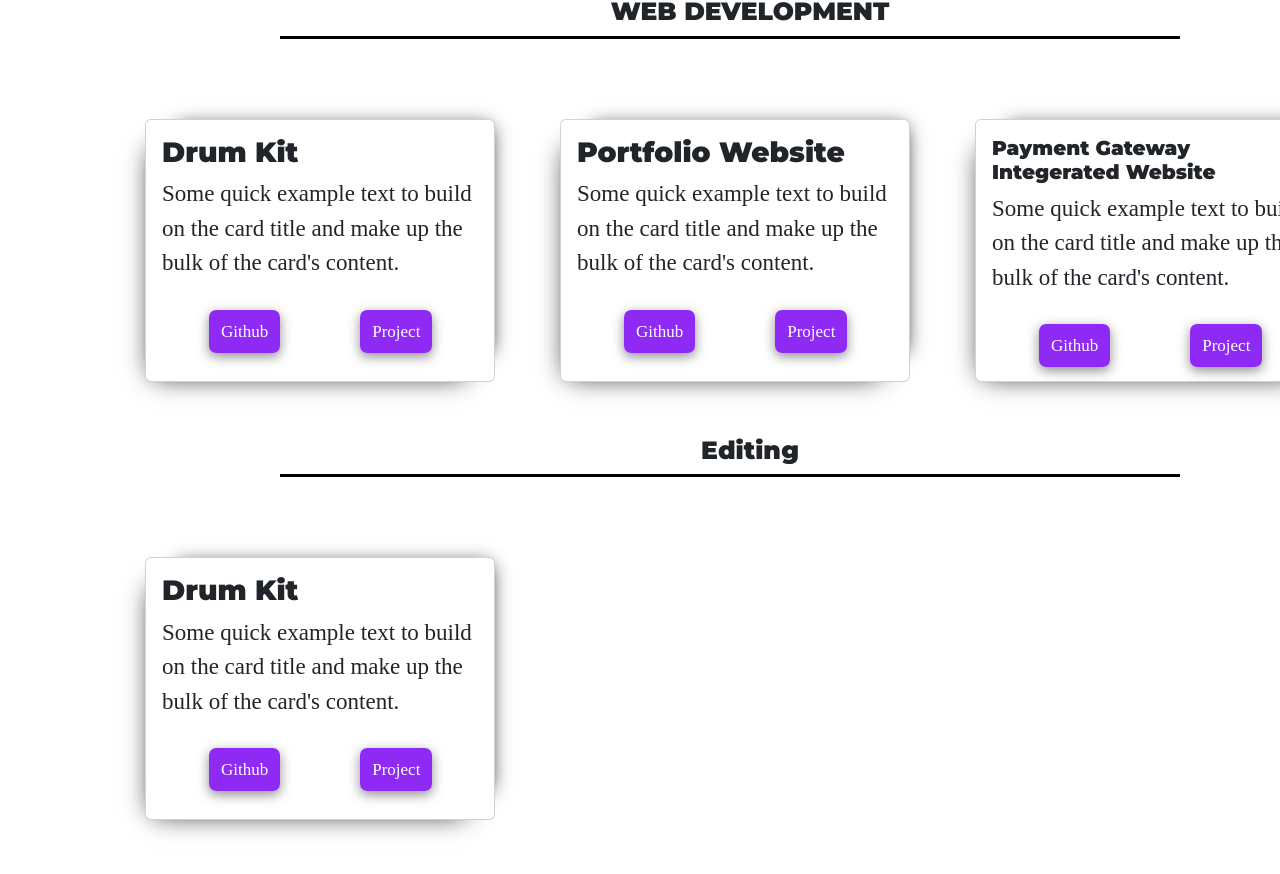
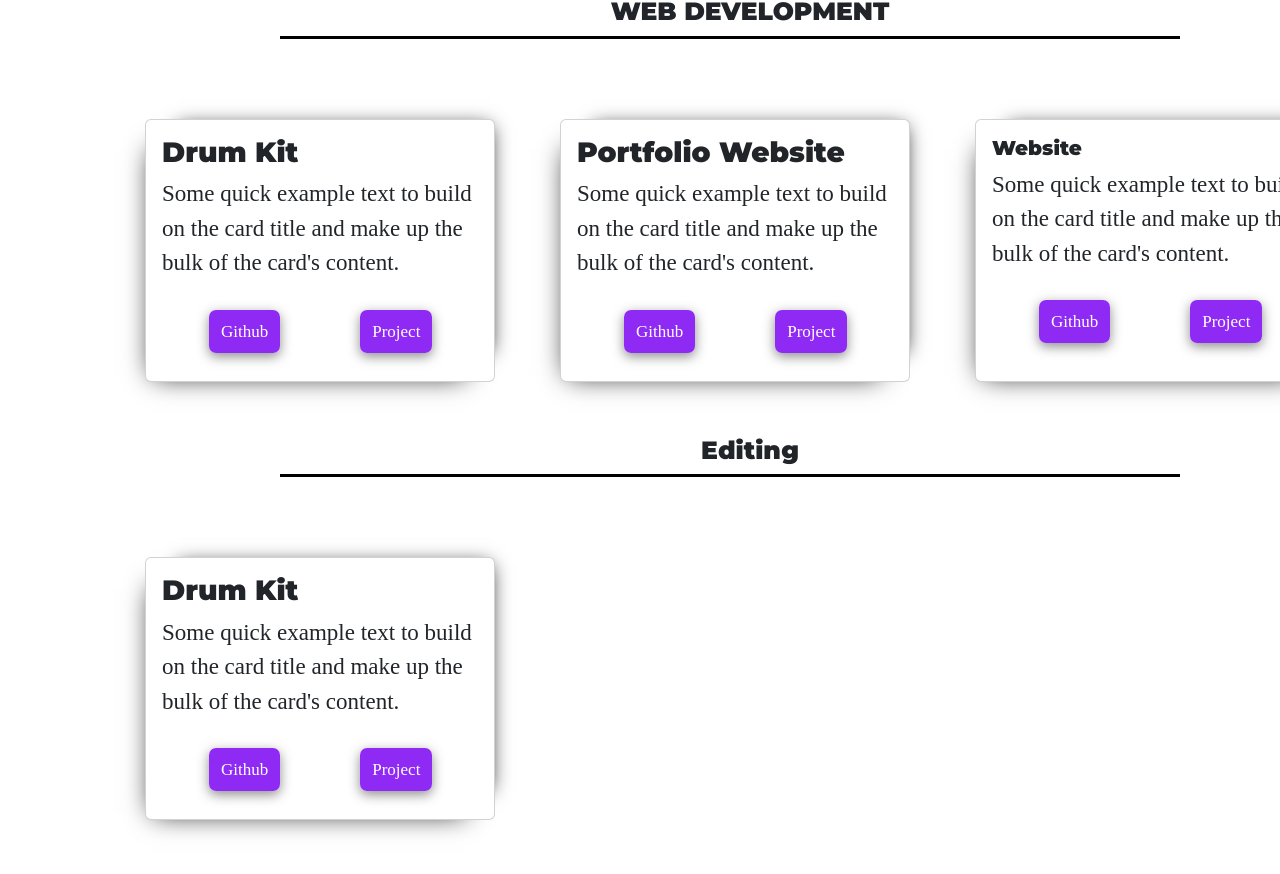
Before and after one commit to kshitijjj/Portfolio, a React (Create React App) app in the folder portfolio/: page / in a window 1280 px wide. Shown: the part 1078-1952 px from the top of the page. Built offline with nearby package versions, Linux system fonts and the light colour scheme.

Commit message:
update index.js

```diff
--- a/portfolio/src/Components/Projects.jsx
+++ b/portfolio/src/Components/Projects.jsx
@@ -33,7 +33,7 @@ function Projects(props){
                 <div className="project_card">
                 <ProjectCard id="project_card_text1" title="Drum Kit" github="https://github.com/kshitijjj/DrumKit.github.io" live="https://kshitijjj.github.io/DrumKit.github.io/" />
                 <ProjectCard id="project_card_text3" title="Portfolio Website" github="https://github.com/kshitijjj/Portfolio.git"  />
-                <ProjectCard id="project_card_text2" title="Payment Gateway Integerated Website " github="https://github.com/kshitijjj/Sparks_Task.git"  live="https://kshitijjj.github.io/Sparks_Task/"/>
+                <ProjectCard id="project_card_text2" title=" Website " github="https://github.com/kshitijjj/Sparks_Task.git"  live="https://kshitijjj.github.io/Sparks_Task/"/>
                 </div>
 
 
```
